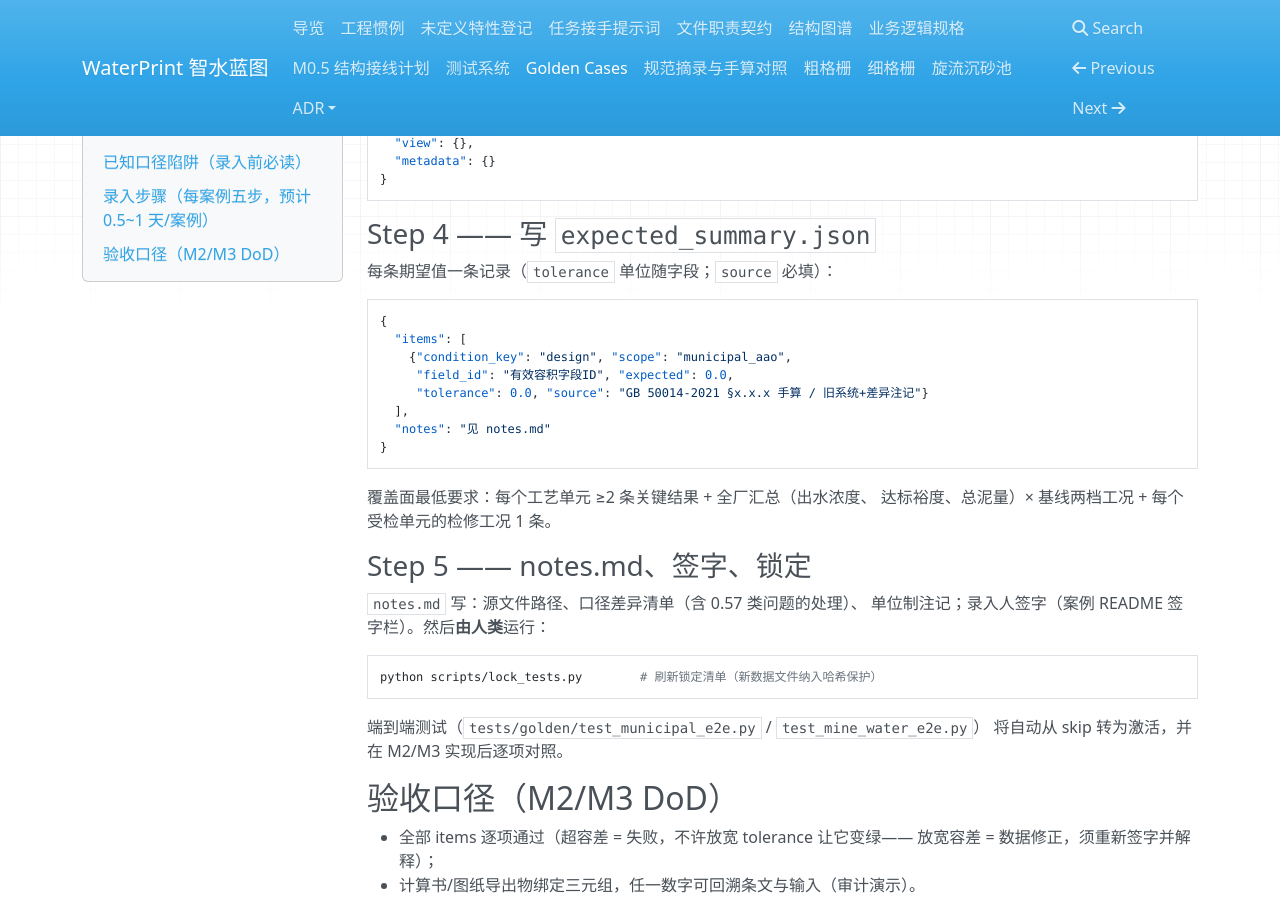
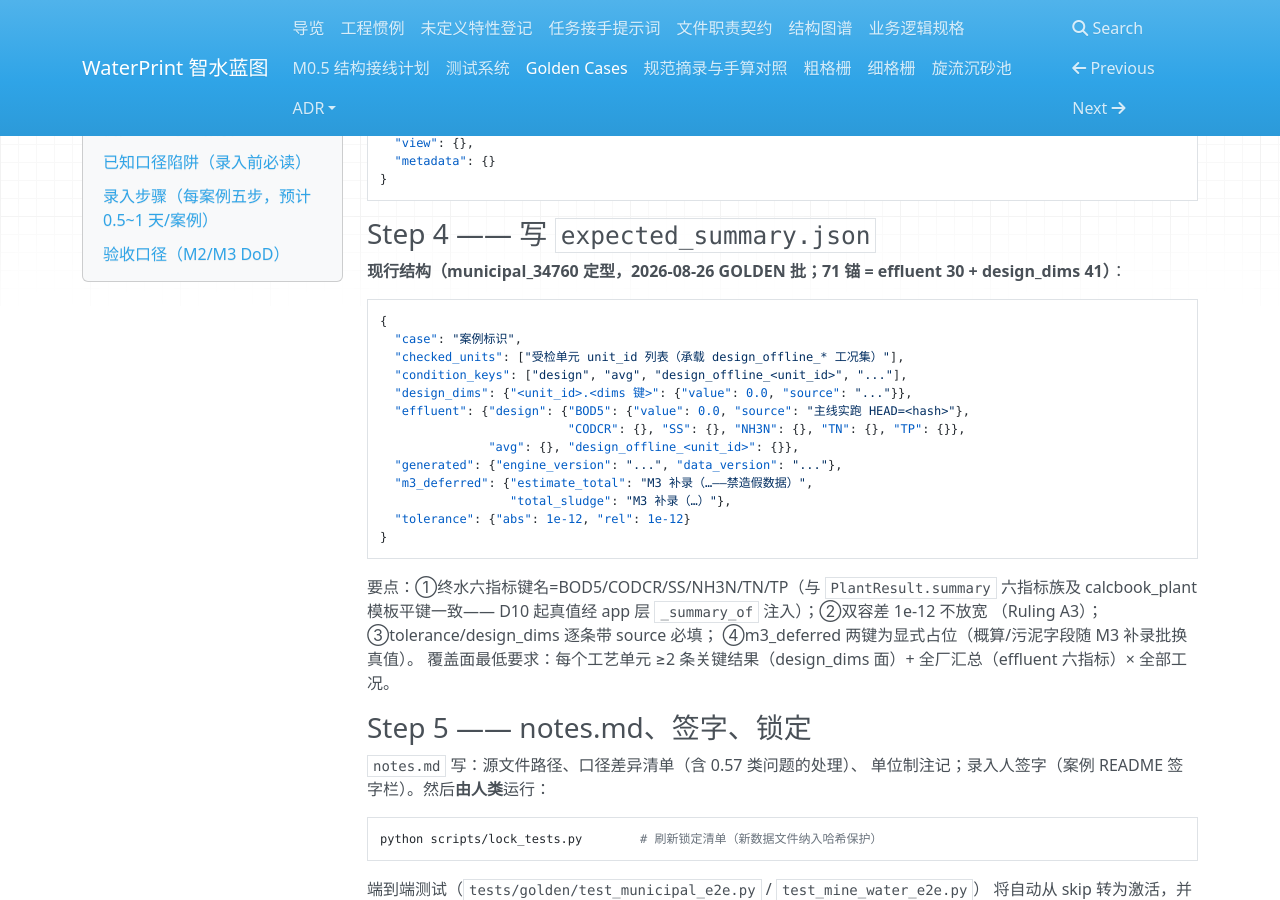
Before and after one commit to yyx20040712/waterprint, an MkDocs documentation site: the page built from docs/golden-cases.md, in a window 1280 px wide and 900 px high, scrolled down 1579 px. Built offline with MkDocs 1.6.1, drawn with Linux system fonts in a browser that asks for light colours; nearby versions of some CDN libraries.

Commit message:
DOCMAINT 文档群一致性维护批（用户指示'维护文档群防止误导后续开工'）：README 状态行 M2 收口→M3 主体收口（32/32 四件套+D10+九裁开工授权+0.7.0/545 键/32 表全追认）；golden-cases.md Step4 刷新为现行 expected 结构（71 锚=effluent 30+design_dims 41/双容差 1e-12/D10 六指标族联动——原 items[] 旧模板误导 golden 录入批）；UF register UF-16 汇总行闭合（正式模板已录入+真值已接）+UF-39 消歧注记（编号误用 N/P 开新条目）；manifest-status coefficients 三线已追认+I3 已裁注记+templates D10 收口——纯文档零行为变更（门禁 9 绿+golden/arch 9 passed）

````diff
--- a/docs/golden-cases.md
+++ b/docs/golden-cases.md
@@ -77,21 +77,32 @@
 
 ### Step 4 —— 写 `expected_summary.json`
 
-每条期望值一条记录（`tolerance` 单位随字段；`source` 必填）：
+**现行结构（municipal_34760 定型，2026-08-26 GOLDEN 批；71 锚 =
+effluent 30 + design_dims 41）**：
 
 ```json
 {
-  "items": [
-    {"condition_key": "design", "scope": "municipal_aao",
-     "field_id": "有效容积字段ID", "expected": 0.0,
-     "tolerance": 0.0, "source": "GB 50014-2021 §x.x.x 手算 / 旧系统+差异注记"}
-  ],
-  "notes": "见 notes.md"
+  "case": "案例标识",
+  "checked_units": ["受检单元 unit_id 列表（承载 design_offline_* 工况集）"],
+  "condition_keys": ["design", "avg", "design_offline_<unit_id>", "..."],
+  "design_dims": {"<unit_id>.<dims 键>": {"value": 0.0, "source": "..."}},
+  "effluent": {"design": {"BOD5": {"value": 0.0, "source": "主线实跑 HEAD=<hash>"},
+                          "CODCR": {}, "SS": {}, "NH3N": {}, "TN": {}, "TP": {}},
+               "avg": {}, "design_offline_<unit_id>": {}},
+  "generated": {"engine_version": "...", "data_version": "..."},
+  "m3_deferred": {"estimate_total": "M3 补录（…——禁造假数据）",
+                  "total_sludge": "M3 补录（…）"},
+  "tolerance": {"abs": 1e-12, "rel": 1e-12}
 }
 ```
 
-覆盖面最低要求：每个工艺单元 ≥2 条关键结果 + 全厂汇总（出水浓度、
-达标裕度、总泥量）× 基线两档工况 + 每个受检单元的检修工况 1 条。
+要点：①终水六指标键名=BOD5/CODCR/SS/NH3N/TN/TP（与
+`PlantResult.summary` 六指标族及 calcbook_plant 模板平键一致——
+D10 起真值经 app 层 `_summary_of` 注入）；②双容差 1e-12 不放宽
+（Ruling A3）；③tolerance/design_dims 逐条带 source 必填；
+④m3_deferred 两键为显式占位（概算/污泥字段随 M3 补录批换真值）。
+覆盖面最低要求：每个工艺单元 ≥2 条关键结果（design_dims 面）+
+全厂汇总（effluent 六指标）× 全部工况。
 
 ### Step 5 —— notes.md、签字、锁定
 
````
Also changed, not shown: README.md (+12 -10 lines), data/manifest-status.md (+2 -2 lines), docs/undefined-features-register.md (+5 -2 lines).
